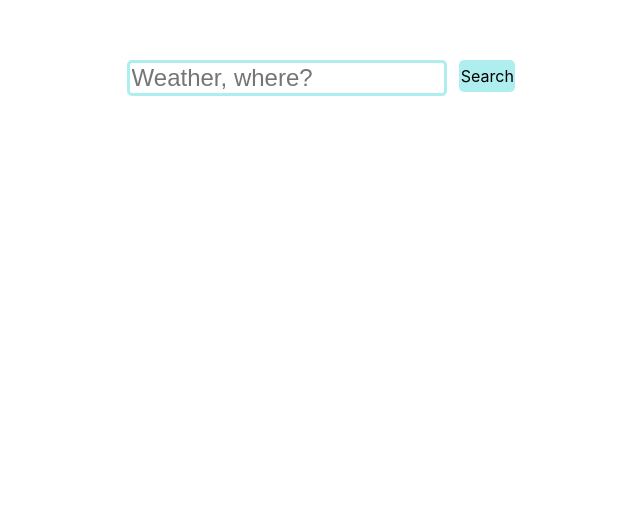
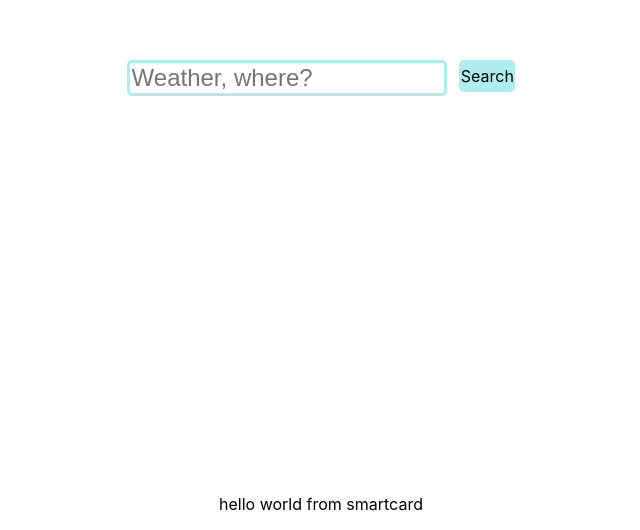
Before and after one commit to peterheinum/weather, a React (Create React App) app: page / in a window 1280 px wide. Shown: the part 322-852 px from the top of the page, without its empty margins (319-959 px from the left). Before the commit the page ends 800 px from the top, so only its background shows below. Built offline with nearby package versions, Linux system fonts and the light colour scheme.

Commit message:
added smartcard component and geolocation

```diff
--- a/src/App.js
+++ b/src/App.js
@@ -1,5 +1,6 @@
 import React, { Component } from 'react';
 import './App.css';
+import Smartcard from "./components/smartcard";
 
 
 
@@ -15,11 +16,17 @@ class App extends Component {
 
   checkGeolocation = () => {
     if (navigator.geolocation) {
-
-      console.log(navigator.geolocation);
+      console.log(navigator.geolocation.getCurrentPosition(this.displayLocationInfo));
     } else {
       console.log("no")
     }
+  }
+
+  displayLocationInfo = (position) => {
+    const lng = position.coords.longitude;
+    const lat = position.coords.latitude;
+
+    console.log(`longitude: ${ lng } | latitude: ${ lat }`);
   }
 
   fetchCity = () => {
@@ -56,7 +63,7 @@ class App extends Component {
             <button className="searchWeatherButton" onClick={this.checkGeolocation}>Search</button>
           </div>
         </div>
-
+      <Smartcard />
       </div>
     );
   }
--- /dev/null
+++ b/src/components/smartcard.jsx
@@ -0,0 +1,14 @@
+import React, { Component } from 'react'
+
+export default class smartcard extends Component {
+  state = {
+
+  }
+  render() {
+    return (
+      <div>
+        <p>hello world from smartcard</p>
+      </div>
+    )
+  }
+}
```
